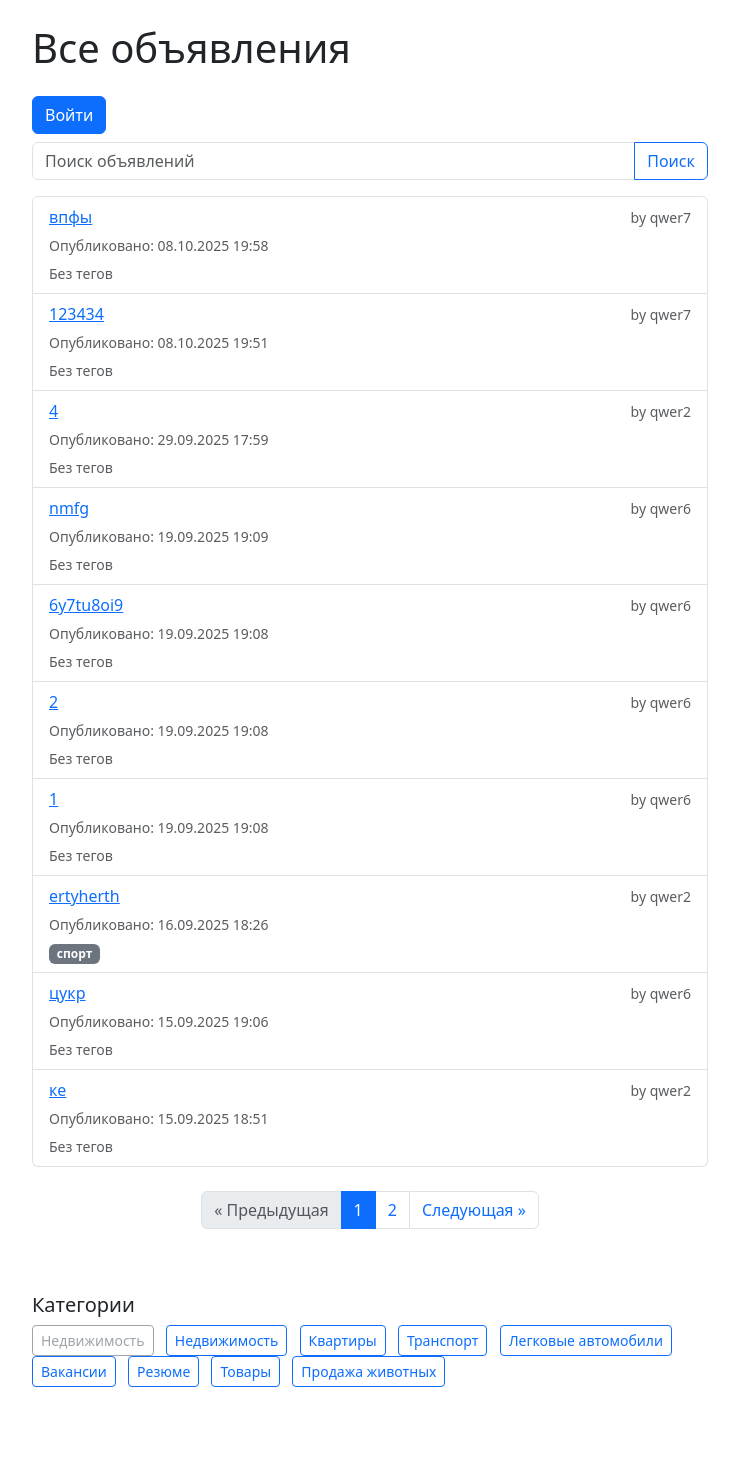
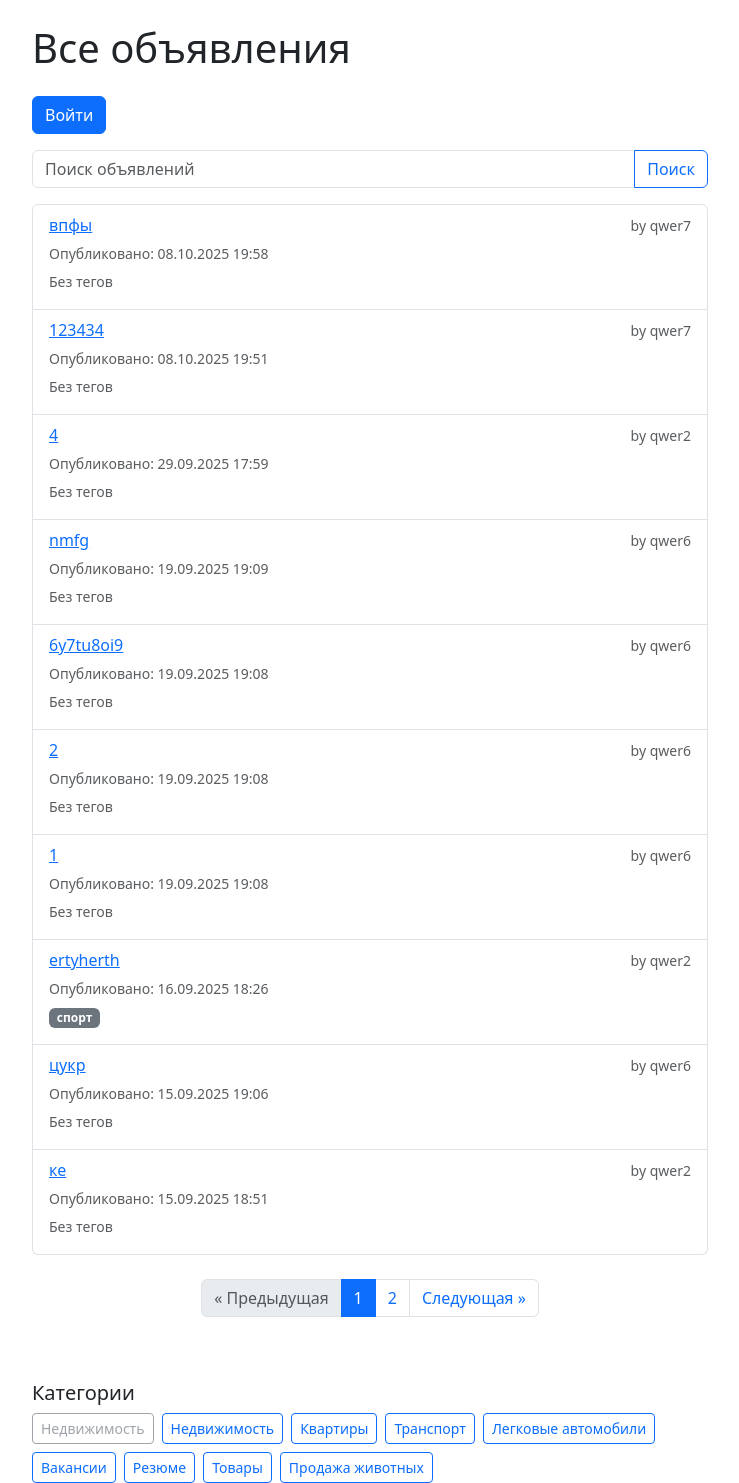
Before and after one commit to Dmitri1238/ad-hub, a Django app: page /ads/ in a window 1280 px wide. Shown: the whole page, without its empty margins (270-1009 px from the left). Before the commit the page ends 1387 px from the top, so only its background shows below. Run offline with Django 5.2, Linux system fonts and the light colour scheme; data comes from the database, SQL or seed files in the repository; both versions use the stored data as it was after the commit.

Commit message:
Сообщения

```diff
--- a/my_django_project/ads/templates/ads/ad_list.html
+++ b/my_django_project/ads/templates/ads/ad_list.html
@@ -9,32 +9,33 @@
     <title>Все объявления</title>
     <!-- Bootstrap -->
     <link href="https://cdn.jsdelivr.net/npm/bootstrap@5.3.0/dist/css/bootstrap.min.css" rel="stylesheet">
-
 </head>
 <body>
 <div class="container mt-4" style="max-width: 700px;">
     <h1 class="mb-4">Все объявления</h1>
 
+    <!-- Навигация и действия -->
+    <div class="mb-3">
         {% if user.is_authenticated %}
-        <a href="{% url 'ad_create' %}" class="btn btn-success mb-2">Создать новое объявление</a>
-        <a href="{% url 'my_ads' %}" class="btn btn-info mb-2">Мои объявления</a>
+            <a href="{% url 'ad_create' %}" class="btn btn-success me-2">Создать новое объявление</a>
+            <a href="{% url 'my_ads' %}" class="btn btn-info">Мои объявления</a>
         {% else %}
-        <a href="{% url 'login' %}" class="btn btn-primary mb-2">Войти</a>
+            <a href="{% url 'login' %}" class="btn btn-primary">Войти</a>
         {% endif %}
+    </div>
 
     <!-- Форма поиска -->
-    <form method="get" class="mb-3">
-        <div class="input-group">
+    <form method="get" class="input-group mb-3">
         <input type="text" name="q" class="form-control" placeholder="Поиск объявлений" value="{{ request.GET.q|default_if_none:'' }}">
-            <button type="submit" class="btn btn-outline-primary">Поиск</button>
-        </div>
+        <button class="btn btn-outline-primary" type="submit">Поиск</button>
     </form>
 
-    <ul class="list-group mt-3">
+    <!-- Список объявлений -->
+    <ul class="list-group">
         {% for ad in ads %}
             <li class="list-group-item" data-ad-id="{{ ad.id }}" data-ad-slug="{{ ad.slug }}">
-                <div class="d-flex justify-content-between align-items-start flex-column">
-                    <div class="w-100 d-flex justify-content-between align-items-center">
+                <div class="d-flex flex-column">
+                    <div class="d-flex justify-content-between align-items-center mb-1">
                         {% if ad.slug %}
                             <a href="{% url 'ad_detail' slug=ad.slug %}">{{ ad.title }}</a>
                         {% else %}
@@ -42,19 +43,21 @@
                         {% endif %}
                         <small class="text-muted">by {{ ad.author.username }}</small>
                     </div>
-                    <div class="mt-1">
+                    <div class="mb-1">
                         <small class="text-muted">Опубликовано: {{ ad.created_at|local_time:"%d.%m.%Y %H:%M" }}</small>
                     </div>
-                    <div class="mt-1">
+                    <div class="mb-2">
+                        {% if ad.tags.all %}
                             {% for tag in ad.tags.all %}
                                 <a href="{% url 'ads_by_tag' slug=tag.slug %}" class="badge bg-secondary text-decoration-none me-1">{{ tag.name }}</a>
-                        {% empty %}
+                            {% endfor %}
+                        {% else %}
                             <small class="text-muted">Без тегов</small>
-                        {% endfor %}
+                        {% endif %}
                     </div>
+                    {% if user.is_authenticated %}
                     <!-- Кнопка избранного -->
-                    {% if user.is_authenticated %}
-                    <div class="mt-3">
+                    <div>
                         {% if ad.id in user.bookmarked_ads_ids %}
                             <button class="btn btn-sm btn-warning toggle-bookmark">Убрать из избранного</button>
                         {% else %}
@@ -71,20 +74,12 @@
 
     <!-- Пагинация -->
     {% if page_obj.paginator.num_pages > 1 %}
-    <div class="mt-4 d-flex justify-content-center">
-        <nav aria-label="Страницы объявлений">
+    <nav class="mt-4 d-flex justify-content-center" aria-label="Страницы объявлений">
         <ul class="pagination">
 
             {% comment %}
                 Для сохранения других GET-параметров кроме page,
-                    в view нужно передать get_params:
-                    Например:
-                    from django.http import QueryDict
-                    q = request.GET.copy()
-                    if 'page' in q:
-                        q.pop('page')
-                    get_params = q.urlencode()
-                    context['get_params'] = get_params
+                в view нужно передать get_params как строку.
             {% endcomment %}
 
             {% if page_obj.has_previous %}
@@ -124,24 +119,21 @@
             {% endif %}
         </ul>
     </nav>
-    </div>
     {% endif %}
 
-    <!-- Раздел с категориями внизу -->
-    <div class="mb-4 mt-5">
+    <!-- Категории в нижней части -->
+    <div class="mt-5">
         <h5>Категории</h5>
         {% if categories %}
-            <ul class="list-inline">
+            <div class="d-flex flex-wrap gap-2">
                 {% for category in categories %}
-                    <li class="list-inline-item">
                     {% if category.slug %}
                         <a href="{% url 'ads_by_category' slug=category.slug %}" class="btn btn-outline-primary btn-sm">{{ category.name }}</a>
                     {% else %}
                         <span class="btn btn-outline-secondary btn-sm disabled" title="Slug отсутствует">{{ category.name }}</span>
                     {% endif %}
-                    </li>
                 {% endfor %}
-            </ul>
+            </div>
         {% else %}
             <p>Категории не найдены.</p>
         {% endif %}
@@ -175,10 +167,8 @@ document.addEventListener('DOMContentLoaded', () => {
     document.querySelectorAll('.toggle-bookmark').forEach(button => {
         button.addEventListener('click', () => {
             button.disabled = true;
-
             const adItem = button.closest('li[data-ad-slug]');
             const adSlug = adItem ? adItem.getAttribute('data-ad-slug') : null;
-
             if (!adSlug) {
                 alert('Ошибка: у объявления отсутствует slug.');
                 button.disabled = false;
@@ -220,5 +210,24 @@ document.addEventListener('DOMContentLoaded', () => {
     });
 });
 </script>
+
+<!-- Блок сообщений -->
+{% if messages %}
+    <div class="mt-3">
+        {% for message in messages %}
+            {% if message.level_tag == 'error' %}
+                <div class="alert alert-danger alert-dismissible fade show" role="alert">
+                    {{ message }}
+                    <button type="button" class="btn-close" data-bs-dismiss="alert" aria-label="Закрыть"></button>
+                </div>
+            {% else %}
+                <div class="alert alert-{{ message.level_tag }} alert-dismissible fade show" role="alert">
+                    {{ message }}
+                    <button type="button" class="btn-close" data-bs-dismiss="alert" aria-label="Закрыть"></button>
+                </div>
+            {% endif %}
+        {% endfor %}
+    </div>
+{% endif %}
 </body>
 </html>
--- a/my_django_project/ads/views.py
+++ b/my_django_project/ads/views.py
@@ -1,21 +1,24 @@
 from django.shortcuts import render, get_object_or_404, redirect
 from django.contrib.auth.decorators import login_required
-from django.http import HttpResponseForbidden
-from .models import Ad, Request
+from django.http import (
+    HttpResponse, HttpResponseForbidden, JsonResponse
+)
 from django.views.decorators.http import require_POST
-from .forms import AdForm, RequestForm
-from django.utils.text import slugify
-import uuid
-from .models import Category
-from .forms import TagForm
-from .models import Tag
 from django.core.paginator import Paginator
 from django.db.models import Q
-from django.http import JsonResponse
-from django.http import HttpResponse
+from django.contrib import messages
+from django.utils.text import slugify
+
+import uuid
+
+from .models import Ad, Request, Category, Tag
+from .forms import AdForm, RequestForm, TagForm
+
 
 def requests_list(request):
+    # Заглушка, можно потом дополнить
     return HttpResponse("Это страница запросов.")
+
 
 @login_required
 @require_POST
@@ -32,25 +35,28 @@ def toggle_bookmark(request):
 
     return JsonResponse({'status': status})
 
+
 def main_page(request):
-    ads_list = Ad.objects.all().order_by('-created_at')  # или ваш фильтр
-    paginator = Paginator(ads_list, 10)  # 10 объявлений на страницу
+    ads_list = Ad.objects.all().order_by('-created_at')
+    paginator = Paginator(ads_list, 10)
     page_number = request.GET.get('page')
     page_obj = paginator.get_page(page_number)
+
     categories = Category.objects.all()
+
     context = {
         'ads': page_obj.object_list,
         'page_obj': page_obj,
         'categories': categories,
     }
     return render(request, 'ads/templates/ads/ad_list.html', context)
-# Список всех объявлений
+
+
 def ad_list(request):
-    query = request.GET.get('q', '')  # Получаем строку поиска из GET
+    query = request.GET.get('q', '')
     ads = Ad.objects.all()
 
     if query:
-        # Поиск по названию и описанию (пример)
         ads = ads.filter(
             Q(title__icontains=query) |
             Q(description__icontains=query)
@@ -62,28 +68,28 @@ def ad_list(request):
     page_obj = paginator.get_page(page_number)
     categories = Category.objects.all()
 
-    # Формируем строку GET-параметров без параметра page для пагинации
+    # GET-параметры без "page" для пагинации
     get_params = request.GET.copy()
-    if 'page' in get_params:
-        get_params.pop('page')
+    get_params.pop('page', None)
 
     context = {
         'ads': page_obj.object_list,
         'categories': categories,
         'page_obj': page_obj,
         'search_query': query,
-        'get_params': get_params.urlencode(),  # это мы будем добавлять в ссылки пагинации
+        'get_params': get_params.urlencode(),
     }
     return render(request, 'ads/ad_list.html', context)
 
-# Детальный просмотр объявления
+
 def ad_detail(request, slug):
     ad = get_object_or_404(Ad, slug=slug)
+    # Увеличиваем счетчик просмотров
     ad.views = ad.views + 1
     ad.save(update_fields=['views'])
     return render(request, 'ads/ad_detail.html', {'ad': ad})
 
-# Создание объявления (только для авторизованных)
+
 @login_required
 def ad_create(request):
     if request.method == 'POST':
@@ -91,16 +97,17 @@ def ad_create(request):
         if form.is_valid():
             ad = form.save(commit=False)
             ad.author = request.user
-
-            # Генерируем уникальный slug, если его еще нет
             if not ad.slug:
                 ad.slug = generate_unique_slug(ad)
-
             ad.save()
+            messages.success(request, "Объявление успешно создано.")
             return redirect('ad_detail', slug=ad.slug)
+        else:
+            messages.error(request, "Пожалуйста, исправьте ошибки в форме.")
     else:
         form = AdForm()
     return render(request, 'ads/ad_form.html', {'form': form})
+
 
 def generate_unique_slug(instance):
     slug_base = slugify(instance.title)
@@ -109,73 +116,83 @@ def generate_unique_slug(instance):
         slug = f"{slug_base}-{uuid.uuid4().hex[:8]}"
     return slug
 
-# Редактирование объявления (только для автора)
+
 @login_required
 def ad_edit(request, slug):
     ad = get_object_or_404(Ad, slug=slug)
     if request.user != ad.author:
+        messages.warning(request, "У вас нет прав на редактирование.")
         return HttpResponseForbidden("Вы не можете редактировать это объявление.")
+
     if request.method == 'POST':
         form = AdForm(request.POST, instance=ad)
         if form.is_valid():
             form.save()
+            messages.info(request, "Объявление обновлено.")
             return redirect('ad_detail', slug=ad.slug)
     else:
         form = AdForm(instance=ad)
+
     return render(request, 'ads/ad_edit.html', {'form': form, 'ad': ad})
 
-# Удаление объявления (только для автора)
+
 @login_required
 def ad_delete(request, slug):
     ad = get_object_or_404(Ad, slug=slug)
     if request.user != ad.author:
         return HttpResponseForbidden("Вы не можете удалять это объявление.")
+
     if request.method == 'POST':
         ad.delete()
+        messages.success(request, "Объявление удалено.")
         return redirect('ad_list')
+
     return render(request, 'ads/ad_confirm_delete.html', {'ad': ad})
 
 
-# Мои объявления
 @login_required
 def my_ads(request):
     ads = Ad.objects.filter(author=request.user)
     return render(request, 'ads/my_ads.html', {'ads': ads})
 
-# Отправка заявки на объявление
+
 @login_required
 def send_request(request, slug):
     ad = get_object_or_404(Ad, slug=slug)
 
-    # Проверка: нельзя откликаться на своё объявление
+    # Нельзя откликаться на своё объявление
     if request.user == ad.author:
+        messages.warning(request, "Вы не можете отправлять заявку на своё объявление.")
         return redirect('ad_detail', slug=ad.slug)
 
     if request.method == 'POST':
-        # Создаём заявку
+        # Создаем заявку на объявление
         Request.objects.create(
             ad=ad,
             sender=request.user,
             recipient=ad.author,
             status='new'
         )
+        messages.success(request, "Заявка отправлена.")
         return redirect('ad_detail', slug=ad.slug)
+
     return render(request, 'ads/send_request.html', {'ad': ad})
 
-# Просмотр заявок для объявления (только для автора)
+
 @login_required
 def view_requests_for_ad(request, ad_slug):
     ad = get_object_or_404(Ad, slug=ad_slug)
     if request.user != ad.author:
         return HttpResponseForbidden("У вас нет доступа к заявкам этого объявления.")
+
     requests = Request.objects.filter(ad=ad)
     return render(request, 'ads/view_requests.html', {'ad': ad, 'requests': requests})
+
 
 def ads_by_category(request, slug):
     category = get_object_or_404(Category, slug=slug)
     ads = Ad.objects.filter(category=category)
-
-    categories = Category.objects.all()  # чтобы передать в шаблон список категорий
+    categories = Category.objects.all()
 
     context = {
         'ads': ads,
@@ -185,27 +202,33 @@ def ads_by_category(request, slug):
     return render(request, 'ads/ad_list.html', context)
 
 
-
 @login_required
 def add_tag(request):
     if request.method == 'POST':
         form = TagForm(request.POST)
         if form.is_valid():
             form.save()
-            return redirect('ad_list')  # или куда хотите после создания
+            messages.success(request, "Тег добавлен.")
+            return redirect('ad_list')
+        else:
+            messages.error(request, "Пожалуйста, исправьте ошибки в форме.")
     else:
         form = TagForm()
+
     return render(request, 'ads/add_tag.html', {'form': form})
+
 
 @login_required
 def tag_list(request):
     tags = Tag.objects.all()
     return render(request, 'ads/tag_list.html', {'tags': tags})
 
+
 def ads_by_tag(request, slug):
     tag = get_object_or_404(Tag, slug=slug)
     ads = Ad.objects.filter(tags=tag)
     categories = Category.objects.all()
+
     context = {
         'ads': ads,
         'categories': categories,
```
Also changed, not shown: my_django_project/db.sqlite3. Lines whose indentation alone changed are shown as unchanged.
